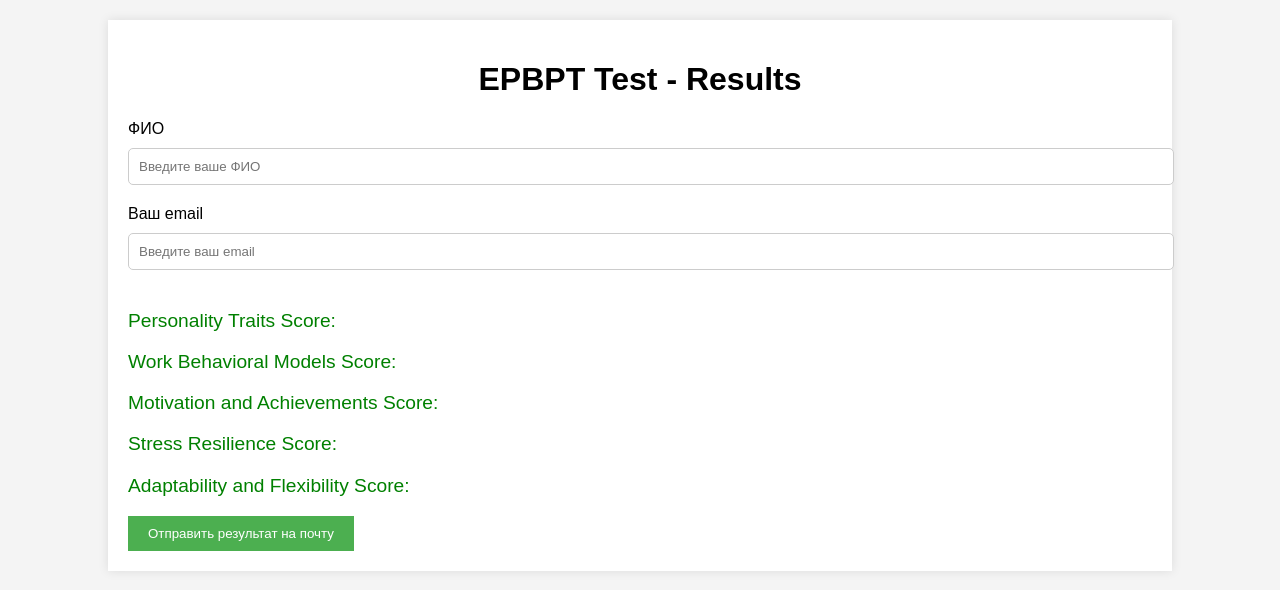
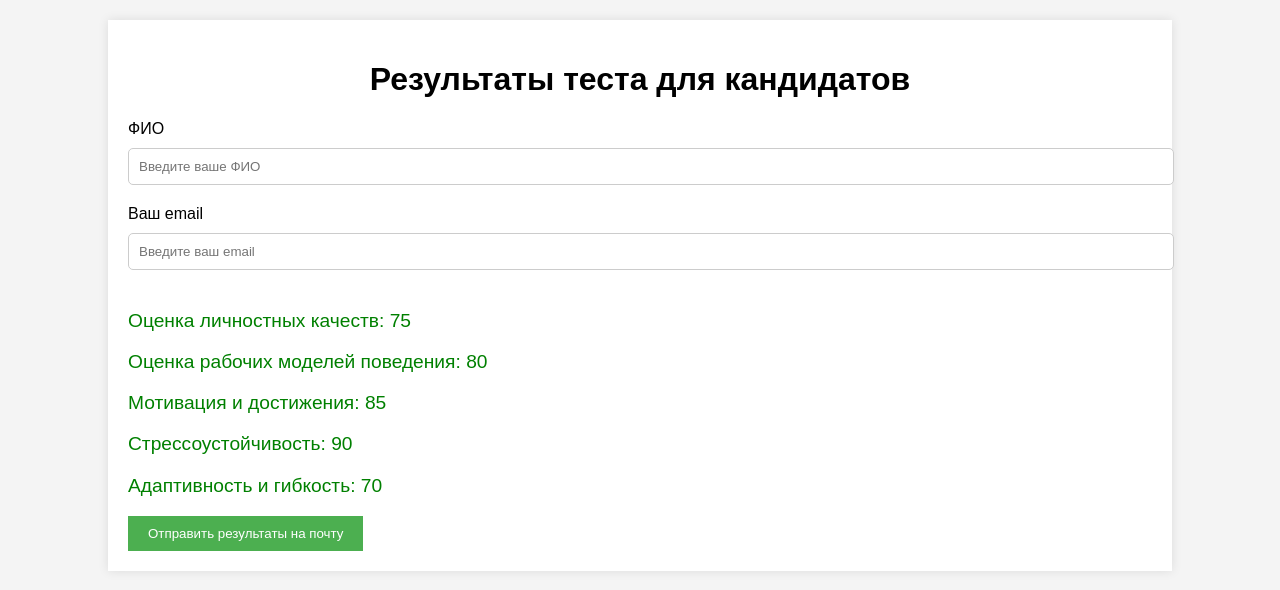
Before and after one commit to Misaki1294/EPBPT, a plain HTML site: page results.html in a window 1280 px wide. Drawn offline with Linux system fonts and the light colour scheme.

Commit message:
Update results.html

```diff
--- a/results.html
+++ b/results.html
@@ -1,9 +1,9 @@
 <!DOCTYPE html>
-<html lang="en">
+<html lang="ru">
 <head>
     <meta charset="UTF-8">
     <meta name="viewport" content="width=device-width, initial-scale=1.0">
-    <title>EPBPT Test - Results</title>
+    <title>Результаты теста</title>
     <style>
         body {
             font-family: Arial, sans-serif;
@@ -20,10 +20,6 @@
         }
         h1 {
             text-align: center;
-        }
-        .result {
-            font-size: 1.2em;
-            color: green;
         }
         .input-block {
             margin-bottom: 20px;
@@ -49,14 +45,18 @@
         button:hover {
             background-color: #45a049;
         }
+        .result {
+            font-size: 1.2em;
+            color: green;
+        }
     </style>
 </head>
 <body>
 
 <div class="container">
-    <h1>EPBPT Test - Results</h1>
+    <h1>Результаты теста для кандидатов</h1>
 
-    <!-- Input Block for Full Name and Email -->
+    <!-- Блок для ввода ФИО и email -->
     <div class="input-block">
         <label for="fullname">ФИО</label>
         <input type="text" id="fullname" name="fullname" placeholder="Введите ваше ФИО" required>
@@ -65,16 +65,16 @@
         <input type="email" id="email" name="email" placeholder="Введите ваш email" required>
     </div>
 
-    <!-- Display Test Scores -->
+    <!-- Отображение результатов теста (поля можно заполнить реальными результатами) -->
     <div class="result">
-        <p>Personality Traits Score: <span id="section1Score"></span></p>
-        <p>Work Behavioral Models Score: <span id="section2Score"></span></p>
-        <p>Motivation and Achievements Score: <span id="section3Score"></span></p>
-        <p>Stress Resilience Score: <span id="section4Score"></span></p>
-        <p>Adaptability and Flexibility Score: <span id="section5Score"></span></p>
+        <p>Оценка личностных качеств: <span id="section1Score">75</span></p>
+        <p>Оценка рабочих моделей поведения: <span id="section2Score">80</span></p>
+        <p>Мотивация и достижения: <span id="section3Score">85</span></p>
+        <p>Стрессоустойчивость: <span id="section4Score">90</span></p>
+        <p>Адаптивность и гибкость: <span id="section5Score">70</span></p>
     </div>
 
-    <button id="sendResults">Отправить результат на почту</button>
+    <button id="sendResults">Отправить результаты на почту</button>
 </div>
 
 <script src="https://cdn.emailjs.com/dist/email.min.js"></script>
@@ -83,7 +83,7 @@
         emailjs.init("HiJVd2N0M9XwyYaXJ"); // Ваш USER_ID
     })();
 
-    // Function to send email on button click
+    // Функция для отправки письма на вашу рабочую почту
     document.getElementById('sendResults').addEventListener('click', function() {
         var fullname = document.getElementById('fullname').value;
         var email = document.getElementById('email').value;
@@ -107,7 +107,8 @@
             .then(function(response) {
                alert('Результаты отправлены успешно!', response.status, response.text);
             }, function(error) {
-               alert('Ошибка при отправке результатов.', error);
+               console.log('Ошибка при отправке результатов:', error);
+               alert('Ошибка при отправке результатов.');
             });
     });
 </script>
```
